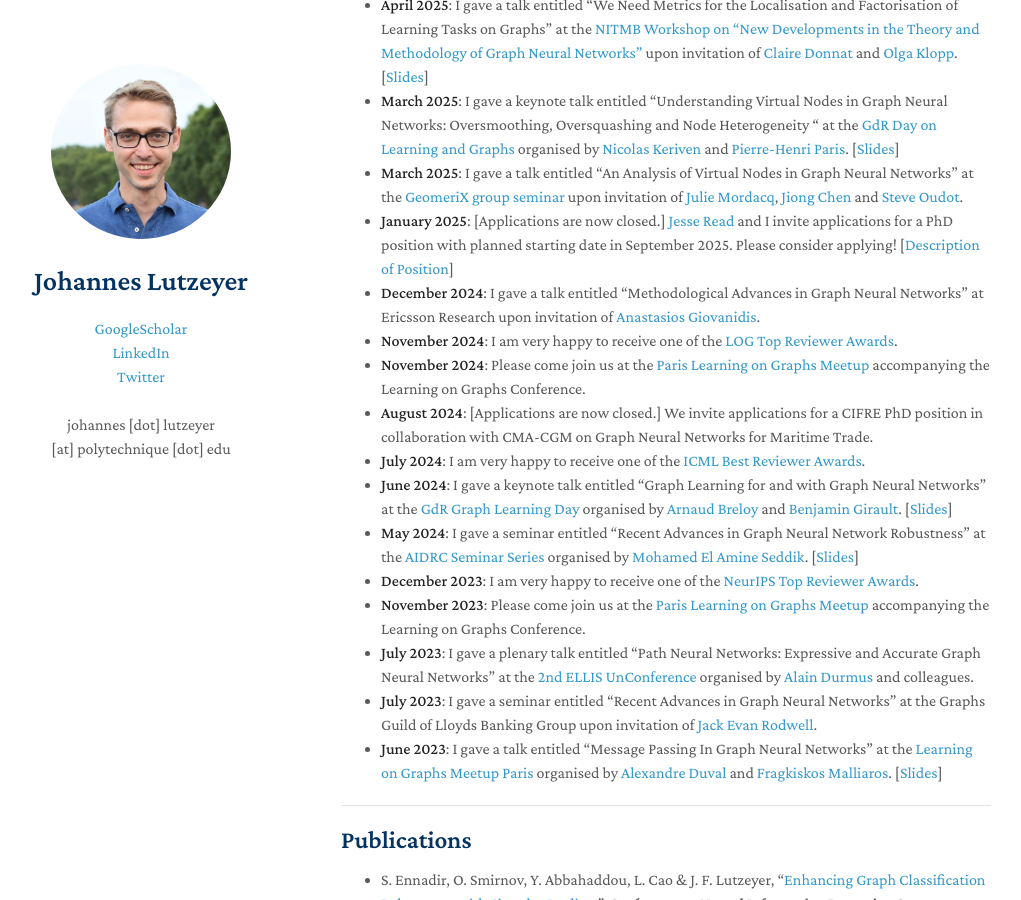
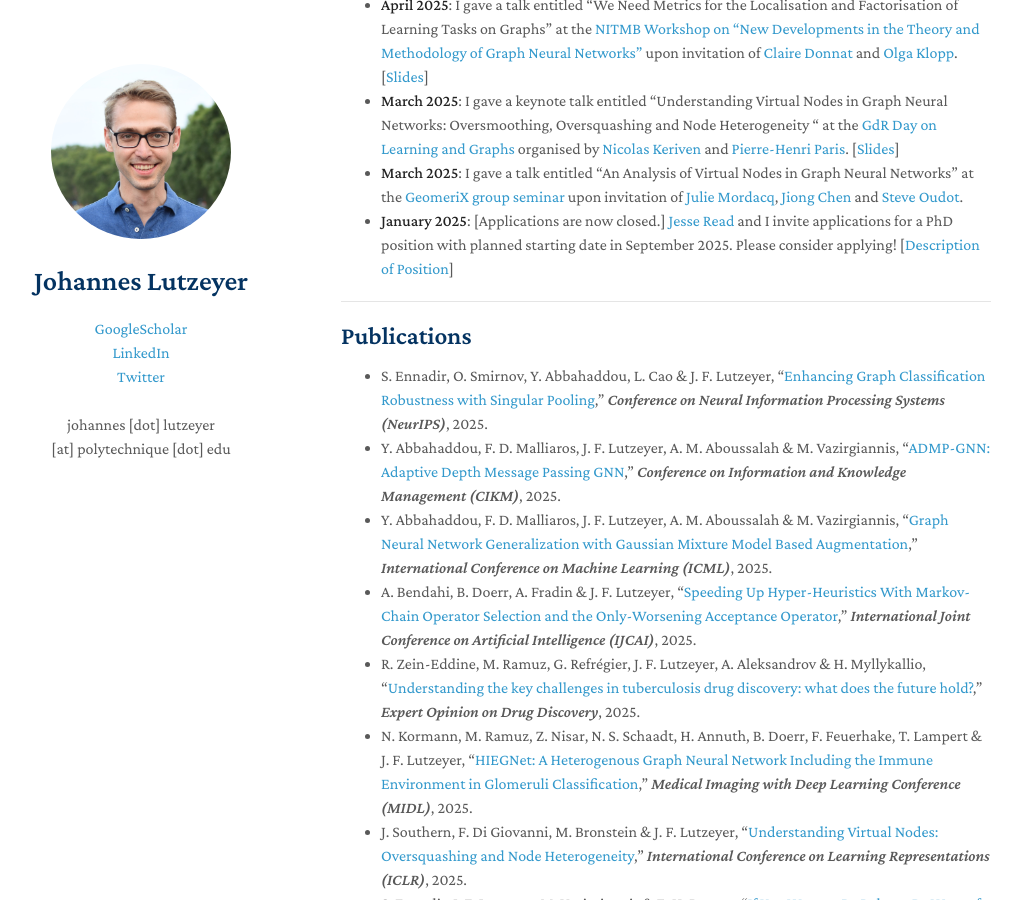
Before and after one commit to johanneslutzeyer/johanneslutzeyer.github.io, a Jekyll site: the page built from index.md, in a window 1280 px wide and 900 px high, scrolled down 915 px. Shown: the whole window, without its empty margins (129-1150 px from the left). Built offline with Jekyll 4.4.1, drawn with Linux system fonts in a browser that asks for light colours; our own code applies the rules of GitHub Pages for plain Markdown files; a script that is not in the unit is left out; some of the changed text lies outside the part shown.

Commit message:
Update index.md

```diff
--- a/index.md
+++ b/index.md
@@ -25,18 +25,6 @@ My academic CV can be accessed <a href="https://johanneslutzeyer.com/doc/Johanne
 - **March 2025**: I gave a keynote talk entitled "Understanding Virtual Nodes in Graph Neural Networks: Oversmoothing, Oversquashing and Node Heterogeneity " at the <a href="https://gdr-iasis.cnrs.fr/reunions/apprentissage-et-graphes/" target="_blank">GdR Day on Learning and Graphs</a> organised by <a href="https://nkeriven.github.io/" target="_blank">Nicolas Keriven</a> and <a href="https://phparis.net/" target="_blank">Pierre-Henri Paris</a>. [<a href="https://johanneslutzeyer.com/doc/2025-03-31_JohannesLutzeyer_UnderstandingVirtualNodesInGraphNeuralNetworks_Handout.pdf" target=" blank">Slides</a>]
 - **March 2025**: I gave a talk entitled "An Analysis of Virtual Nodes in Graph Neural Networks" at the <a href="https://team.inria.fr/geomerix/seminars-2/" target=" blank">GeomeriX group seminar</a> upon invitation of <a href="https://jumdc.github.io/" target=" blank">Julie Mordacq</a>, <a href="https://jiongchen.github.io/" target=" blank">Jiong Chen</a> and <a href="https://geometrica.saclay.inria.fr/team/Steve.Oudot/" target=" blank">Steve Oudot</a>.
 - **January 2025**: [Applications are now closed.] <a href="https://jmread.github.io/" target=" blank">Jesse Read</a> and I invite applications for a PhD position with planned starting date in September 2025. Please consider applying! [<a href="https://johanneslutzeyer.com/doc/2025_01_DGSP_PhDPosition.pdf" target="_blank">Description of Position</a>]
-- **December 2024**: I gave a talk entitled "Methodological Advances in Graph Neural Networks" at Ericsson Research upon invitation of <a href="https://anastasiosgiovanidis.net/" target=" blank">Anastasios Giovanidis</a>.
-- **November 2024**: I am very happy to receive one of the <a href="https://youtu.be/Ei1yYioawxg?t=371" target=" blank">LOG Top Reviewer Awards</a>.
-- **November 2024**: Please come join us at the <a href="https://sites.google.com/view/learning-on-graph-paris-meetup/home" target=" blank">Paris Learning on Graphs Meetup </a> accompanying the Learning on Graphs Conference.
-- **August 2024**: [Applications are now closed.] We invite applications for a CIFRE PhD position in collaboration with CMA-CGM on Graph Neural Networks for Maritime Trade.
-- **July 2024**: I am very happy to receive one of the <a href="https://x.com/icmlconf/status/1815647580577059312" target=" blank">ICML Best Reviewer Awards</a>.
-- **June 2024**: I gave a keynote talk entitled "Graph Learning for and with Graph Neural Networks" at the <a href="http://intranet.gdr-isis.fr/index.php?page=reunion&idreunion=523" target="_blank">GdR Graph Learning Day</a> organised by <a href="https://abreloy.github.io/" target="_blank">Arnaud Breloy</a> and <a href="https://www.benjamin-girault.com/" target="_blank">Benjamin Girault</a>. [<a href="https://johanneslutzeyer.com/doc/2024-06-06_JohannesLutzeyer_GraphLearningForAndWithGraphNeuralNetworks_Handout.pdf" target=" blank">Slides</a>]
-- **May 2024**: I gave a seminar entitled "Recent Advances in Graph Neural Network Robustness" at the <a href="https://www.tii.ae/seminar/aidrc-seminar-series-dr-johannes-lutzeyer" target="_blank">AIDRC Seminar Series</a> organised by <a href="https://melaseddik.github.io/" target="_blank">Mohamed El Amine Seddik</a>. [<a href="https://johanneslutzeyer.com/doc/2024-05-15_JohannesLutzeyer_RecentAdvancesInGraphNeuralNetworkRobustness.pdf" target=" blank">Slides</a>]
-- **December 2023**: I am very happy to receive one of the <a href="https://neurips.cc/Conferences/2023/ProgramCommittee#top-reivewers" target=" blank">NeurIPS Top Reviewer Awards</a>.
-- **November 2023**: Please come join us at the <a href="https://sites.google.com/view/learning-on-graph-paris-meetup/home" target=" blank">Paris Learning on Graphs Meetup </a> accompanying the Learning on Graphs Conference.
-- **July 2023**: I gave a plenary talk entitled "Path Neural Networks: Expressive and Accurate Graph Neural Networks" at the <a href="https://ellisunconference2023.github.io/" target="_blank">2nd ELLIS UnConference</a> organised by <a href="http://alain.perso.math.cnrs.fr/index.html" target="_blank">Alain Durmus</a> and colleagues.
-- **July 2023**: I gave a seminar entitled "Recent Advances in Graph Neural Networks" at the Graphs Guild of Lloyds Banking Group upon invitation of <a href="https://www.linkedin.com/in/jack-rodwell-a0a58612b/?originalSubdomain=uk" target="_blank">Jack Evan Rodwell</a>.
-- **June 2023**: I gave a talk entitled "Message Passing In Graph Neural Networks" at the <a href="https://sites.google.com/view/learning-on-graph-paris-meetup/home" target="_blank">Learning on Graphs Meetup Paris</a> organised by <a href="https://alexduvalinho.github.io/" target="_blank">Alexandre Duval</a> and <a href="https://fragkiskos.me/" target="_blank">Fragkiskos Malliaros</a>. [<a href="https://t.co/P1EJzQntnq" target="_blank">Slides</a>]
 
 
 ---
```
Also changed, not shown: other parts of index.md (+1 -1 lines).
